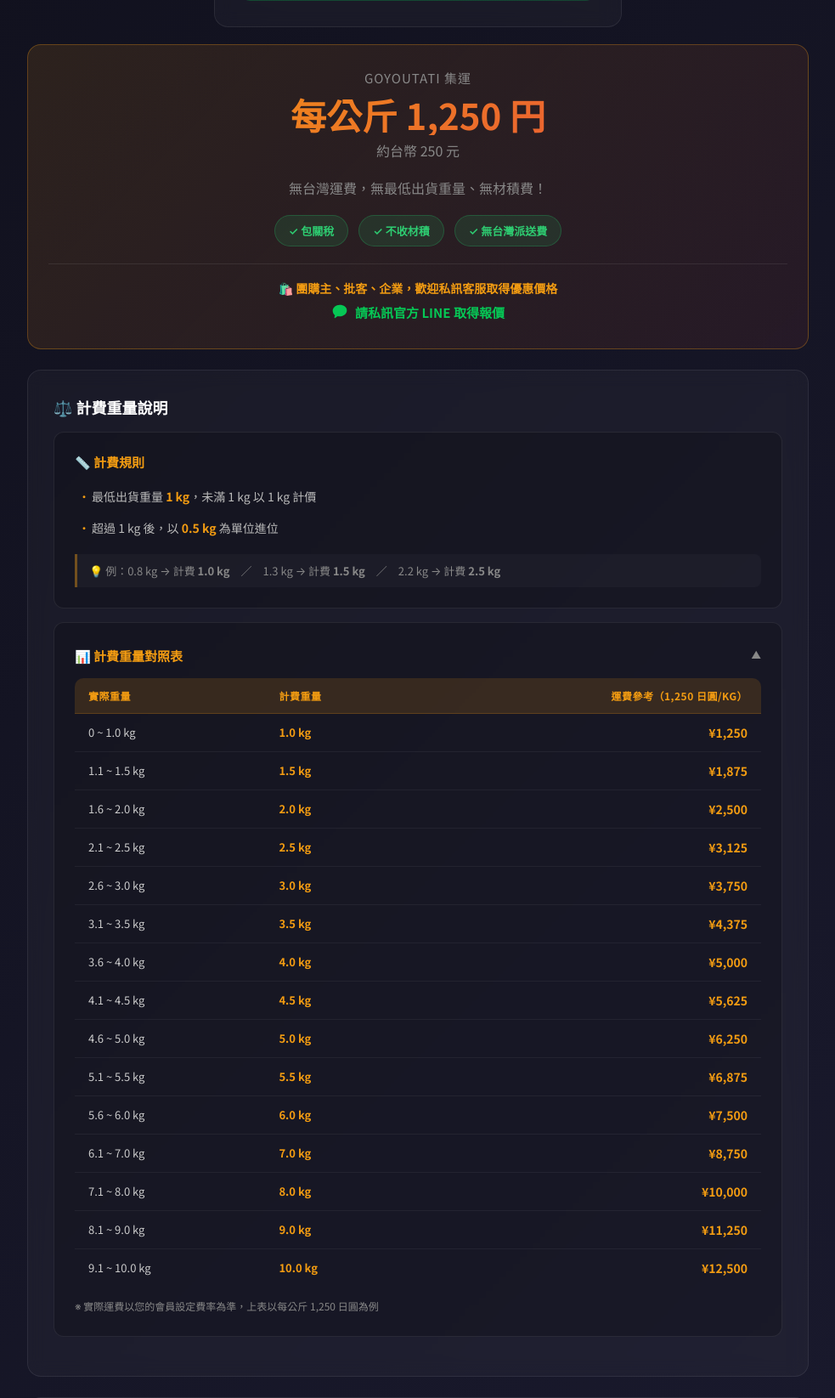
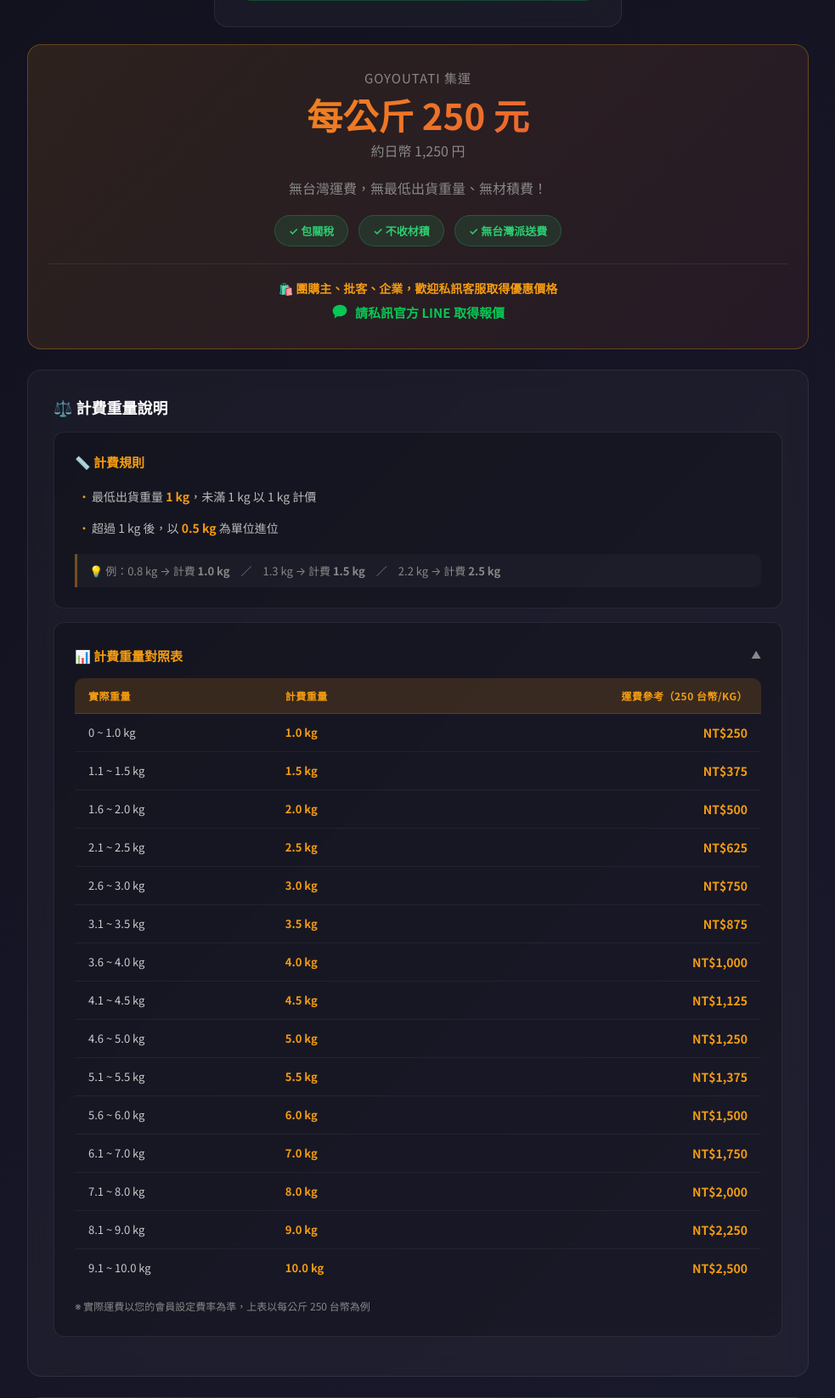
Before and after one commit to omishoninjp-sys/helpshipping, a Flask app: page / in a window 1280 px wide. Shown: the part 772-2417 px from the top of the page at 85% size, without its empty margins (148-1131 px from the left). Run offline with Flask 3, Linux system fonts and the light colour scheme.

Commit message:
Update index.html

```diff
--- a/templates/index.html
+++ b/templates/index.html
@@ -278,7 +278,7 @@
 
         <!-- ===== 登入區 ===== -->
         <div id="loginSection">
-            <!-- 登入卡片（維持窄版置中） -->
+            <!-- 登入卡片 -->
             <div style="max-width: 480px; margin: 0 auto;">
                 <div class="card">
                     <div class="card-title">🔐 會員登入</div>
@@ -305,16 +305,16 @@
                 </div>
             </div>
 
-            <!-- ===== 公開收費表（未登入也可看）===== -->
+            <!-- ===== 公開收費表 ===== -->
             <div style="margin-top: 16px;">
 
-                <!-- 集運主打 banner -->
+                <!-- 集運主打 banner（台幣為主，日幣為輔）-->
                 <div style="text-align: center; padding: 28px 24px; background: linear-gradient(135deg, rgba(243,156,18,0.12), rgba(231,76,60,0.08)); border: 1px solid rgba(243,156,18,0.3); border-radius: 16px; margin-bottom: 24px;">
                     <div style="font-size: 15px; color: #888; margin-bottom: 10px; letter-spacing: 1px;">GOYOUTATI 集運</div>
                     <div style="font-size: 42px; font-weight: 700; background: linear-gradient(135deg, #f39c12, #e74c3c); -webkit-background-clip: text; -webkit-text-fill-color: transparent; background-clip: text; line-height: 1.1; margin-bottom: 6px;">
-                        每公斤 1,250 円
+                        每公斤 250 元
                     </div>
-                    <div style="font-size: 16px; color: #888; margin-bottom: 20px;">約台幣 250 元</div>
+                    <div style="font-size: 16px; color: #888; margin-bottom: 20px;">約日幣 1,250 円</div>
                     <div style="font-size: 16px; color: #888; margin-bottom: 20px;">無台灣運費，無最低出貨重量、無材積費！</div>
                     <div style="display: flex; justify-content: center; gap: 12px; flex-wrap: wrap;">
                         <span style="display: inline-flex; align-items: center; gap: 6px; padding: 8px 16px; background: rgba(39,174,96,0.15); border: 1px solid rgba(39,174,96,0.3); border-radius: 20px; font-size: 13px; font-weight: 600; color: #2ecc71;">✓ 包關稅</span>
@@ -330,7 +330,7 @@
                     </div>
                 </div>
 
-                <!-- ★ 計費重量說明（公開區）★ -->
+                <!-- 計費重量說明（公開區）-->
                 <div class="card info-section">
                     <div class="info-section-title">⚖️ 計費重量說明</div>
                     <div class="info-card">
@@ -354,28 +354,28 @@
                                     <tr>
                                         <th>實際重量</th>
                                         <th>計費重量</th>
-                                        <th style="text-align:right">運費參考（1,250 日圓/kg）</th>
+                                        <th style="text-align:right">運費參考（250 台幣/kg）</th>
                                     </tr>
                                 </thead>
                                 <tbody>
-                                    <tr><td>0 ~ 1.0 kg</td><td style="color:#f39c12;font-weight:700;">1.0 kg</td><td class="price-cell" style="text-align:right">¥1,250</td></tr>
-                                    <tr><td>1.1 ~ 1.5 kg</td><td style="color:#f39c12;font-weight:700;">1.5 kg</td><td class="price-cell" style="text-align:right">¥1,875</td></tr>
-                                    <tr><td>1.6 ~ 2.0 kg</td><td style="color:#f39c12;font-weight:700;">2.0 kg</td><td class="price-cell" style="text-align:right">¥2,500</td></tr>
-                                    <tr><td>2.1 ~ 2.5 kg</td><td style="color:#f39c12;font-weight:700;">2.5 kg</td><td class="price-cell" style="text-align:right">¥3,125</td></tr>
-                                    <tr><td>2.6 ~ 3.0 kg</td><td style="color:#f39c12;font-weight:700;">3.0 kg</td><td class="price-cell" style="text-align:right">¥3,750</td></tr>
-                                    <tr><td>3.1 ~ 3.5 kg</td><td style="color:#f39c12;font-weight:700;">3.5 kg</td><td class="price-cell" style="text-align:right">¥4,375</td></tr>
-                                    <tr><td>3.6 ~ 4.0 kg</td><td style="color:#f39c12;font-weight:700;">4.0 kg</td><td class="price-cell" style="text-align:right">¥5,000</td></tr>
-                                    <tr><td>4.1 ~ 4.5 kg</td><td style="color:#f39c12;font-weight:700;">4.5 kg</td><td class="price-cell" style="text-align:right">¥5,625</td></tr>
-                                    <tr><td>4.6 ~ 5.0 kg</td><td style="color:#f39c12;font-weight:700;">5.0 kg</td><td class="price-cell" style="text-align:right">¥6,250</td></tr>
-                                    <tr><td>5.1 ~ 5.5 kg</td><td style="color:#f39c12;font-weight:700;">5.5 kg</td><td class="price-cell" style="text-align:right">¥6,875</td></tr>
-                                    <tr><td>5.6 ~ 6.0 kg</td><td style="color:#f39c12;font-weight:700;">6.0 kg</td><td class="price-cell" style="text-align:right">¥7,500</td></tr>
-                                    <tr><td>6.1 ~ 7.0 kg</td><td style="color:#f39c12;font-weight:700;">7.0 kg</td><td class="price-cell" style="text-align:right">¥8,750</td></tr>
-                                    <tr><td>7.1 ~ 8.0 kg</td><td style="color:#f39c12;font-weight:700;">8.0 kg</td><td class="price-cell" style="text-align:right">¥10,000</td></tr>
-                                    <tr><td>8.1 ~ 9.0 kg</td><td style="color:#f39c12;font-weight:700;">9.0 kg</td><td class="price-cell" style="text-align:right">¥11,250</td></tr>
-                                    <tr><td>9.1 ~ 10.0 kg</td><td style="color:#f39c12;font-weight:700;">10.0 kg</td><td class="price-cell" style="text-align:right">¥12,500</td></tr>
+                                    <tr><td>0 ~ 1.0 kg</td><td style="color:#f39c12;font-weight:700;">1.0 kg</td><td class="price-cell" style="text-align:right">NT$250</td></tr>
+                                    <tr><td>1.1 ~ 1.5 kg</td><td style="color:#f39c12;font-weight:700;">1.5 kg</td><td class="price-cell" style="text-align:right">NT$375</td></tr>
+                                    <tr><td>1.6 ~ 2.0 kg</td><td style="color:#f39c12;font-weight:700;">2.0 kg</td><td class="price-cell" style="text-align:right">NT$500</td></tr>
+                                    <tr><td>2.1 ~ 2.5 kg</td><td style="color:#f39c12;font-weight:700;">2.5 kg</td><td class="price-cell" style="text-align:right">NT$625</td></tr>
+                                    <tr><td>2.6 ~ 3.0 kg</td><td style="color:#f39c12;font-weight:700;">3.0 kg</td><td class="price-cell" style="text-align:right">NT$750</td></tr>
+                                    <tr><td>3.1 ~ 3.5 kg</td><td style="color:#f39c12;font-weight:700;">3.5 kg</td><td class="price-cell" style="text-align:right">NT$875</td></tr>
+                                    <tr><td>3.6 ~ 4.0 kg</td><td style="color:#f39c12;font-weight:700;">4.0 kg</td><td class="price-cell" style="text-align:right">NT$1,000</td></tr>
+                                    <tr><td>4.1 ~ 4.5 kg</td><td style="color:#f39c12;font-weight:700;">4.5 kg</td><td class="price-cell" style="text-align:right">NT$1,125</td></tr>
+                                    <tr><td>4.6 ~ 5.0 kg</td><td style="color:#f39c12;font-weight:700;">5.0 kg</td><td class="price-cell" style="text-align:right">NT$1,250</td></tr>
+                                    <tr><td>5.1 ~ 5.5 kg</td><td style="color:#f39c12;font-weight:700;">5.5 kg</td><td class="price-cell" style="text-align:right">NT$1,375</td></tr>
+                                    <tr><td>5.6 ~ 6.0 kg</td><td style="color:#f39c12;font-weight:700;">6.0 kg</td><td class="price-cell" style="text-align:right">NT$1,500</td></tr>
+                                    <tr><td>6.1 ~ 7.0 kg</td><td style="color:#f39c12;font-weight:700;">7.0 kg</td><td class="price-cell" style="text-align:right">NT$1,750</td></tr>
+                                    <tr><td>7.1 ~ 8.0 kg</td><td style="color:#f39c12;font-weight:700;">8.0 kg</td><td class="price-cell" style="text-align:right">NT$2,000</td></tr>
+                                    <tr><td>8.1 ~ 9.0 kg</td><td style="color:#f39c12;font-weight:700;">9.0 kg</td><td class="price-cell" style="text-align:right">NT$2,250</td></tr>
+                                    <tr><td>9.1 ~ 10.0 kg</td><td style="color:#f39c12;font-weight:700;">10.0 kg</td><td class="price-cell" style="text-align:right">NT$2,500</td></tr>
                                 </tbody>
                             </table>
-                            <p style="font-size:12px;color:#888;margin-top:10px;">※ 實際運費以您的會員設定費率為準，上表以每公斤 1,250 日圓為例</p>
+                            <p style="font-size:12px;color:#888;margin-top:10px;">※ 實際運費以您的會員設定費率為準，上表以每公斤 250 台幣為例</p>
                         </div>
                     </div>
                 </div>
@@ -383,31 +383,25 @@
                 <!-- 基本理貨費用 -->
                 <div class="card info-section">
                     <div class="info-section-title">💰 基本理貨費用</div>
-
                     <div class="info-card">
                         <h4>📦 訂單理貨費</h4>
                         <div class="price-highlight">首重 52 日圓/kg，續重 26 日圓/kg</div>
-
                     </div>
-
                     <div class="info-card">
                         <h4>🏢 場地費</h4>
                         <p>入庫日起 <strong style="color:#27ae60;">30 天內免倉儲</strong>，超過 30 天，每個 <strong style="color:#f39c12;">65 日圓/天</strong></p>
                     </div>
-
                     <div class="info-card">
                         <h4>🛠️ 服務內容</h4>
                         <ul>
-                            <li>包裹入庫：登記物流號，含重量、會員 ID、入庫時間（登錄系統確認）</li>
+                            <li>包裹入庫：登記物流號，含重量、會員 ID、入庫時間</li>
                             <li>整併出庫：根據貴司打包指令，盡可能縮小體積，必要時更換箱子</li>
                         </ul>
                     </div>
-
                     <div class="info-card">
                         <h4>💻 系統支持</h4>
                         <p>入庫包裹查看，出庫包裹全程跟蹤</p>
                     </div>
-
                     <div class="info-card">
                         <h4>🛡️ 理賠</h4>
                         <ul>
@@ -420,7 +414,6 @@
                 <!-- 加值服務 -->
                 <div class="card info-section">
                     <div class="info-section-title">⭐ 加值服務費用</div>
-
                     <div class="info-card">
                         <div class="collapse-toggle open" onclick="toggleCollapse(this)">
                             <h4 style="margin-bottom:0;">💳 收費服務</h4>
@@ -465,7 +458,6 @@
                             </table>
                         </div>
                     </div>
-
                     <div class="info-card">
                         <div class="collapse-toggle open" onclick="toggleCollapse(this)">
                             <h4 style="margin-bottom:0; color:#27ae60;">🆓 免費服務</h4>
@@ -487,8 +479,6 @@
                             </table>
                         </div>
                     </div>
-
-
                 </div>
 
             </div><!-- end public pricing -->
@@ -505,9 +495,16 @@
                     </div>
                 </div>
                 <div style="display: flex; align-items: center; gap: 16px;">
+                    <!-- 登入後運費顯示：台幣為主，日幣為輔 -->
                     <div id="shippingRateDisplay" style="display:none; text-align: center;">
                         <div style="font-size: 11px; color: #888; margin-bottom: 2px;">您的運費</div>
-                        <div style="font-size: 18px; font-weight: 700; color: #f39c12;"><span id="userShippingRate">-</span> <span style="font-size: 12px; font-weight: 400; color: #888;">日圓/kg</span></div>
+                        <div style="font-size: 20px; font-weight: 700; color: #f39c12; line-height: 1.2;">
+                            <span id="userShippingRateTwd">-</span>
+                            <span style="font-size: 12px; font-weight: 400; color: #888;"> 台幣/kg</span>
+                        </div>
+                        <div style="font-size: 12px; color: #666; margin-top: 2px;">
+                            ≈ <span id="userShippingRateJpy">-</span> 日圓
+                        </div>
                     </div>
                     <button class="btn btn-secondary" onclick="logout()">登出</button>
                 </div>
@@ -520,7 +517,7 @@
                 <button class="tab" onclick="switchTab('orders')">🚚 運單查詢</button>
             </div>
 
-            <!-- 集運介紹（登入後同樣可看） -->
+            <!-- 集運介紹（登入後） -->
             <div class="tab-content active" id="tab-info">
                 <div class="warehouse-box" style="background: linear-gradient(135deg, rgba(243,156,18,0.1), rgba(243,156,18,0.05)); border-color: rgba(243,156,18,0.2); margin-bottom: 24px;">
                     <h4 style="color: #f39c12;">📍 GOYOUTATI 集運地址</h4>
@@ -535,7 +532,6 @@
                     </p>
                 </div>
 
-                <!-- ★ 計費重量說明（登入後 tab-info）★ -->
                 <div class="card info-section">
                     <div class="info-section-title">⚖️ 計費重量說明</div>
                     <div class="info-card">
@@ -559,28 +555,28 @@
                                     <tr>
                                         <th>實際重量</th>
                                         <th>計費重量</th>
-                                        <th style="text-align:right">運費參考（1,250 日圓/kg）</th>
+                                        <th style="text-align:right">運費參考（250 台幣/kg）</th>
                                     </tr>
                                 </thead>
                                 <tbody>
-                                    <tr><td>0 ~ 1.0 kg</td><td style="color:#f39c12;font-weight:700;">1.0 kg</td><td class="price-cell" style="text-align:right">¥1,250</td></tr>
-                                    <tr><td>1.1 ~ 1.5 kg</td><td style="color:#f39c12;font-weight:700;">1.5 kg</td><td class="price-cell" style="text-align:right">¥1,875</td></tr>
-                                    <tr><td>1.6 ~ 2.0 kg</td><td style="color:#f39c12;font-weight:700;">2.0 kg</td><td class="price-cell" style="text-align:right">¥2,500</td></tr>
-                                    <tr><td>2.1 ~ 2.5 kg</td><td style="color:#f39c12;font-weight:700;">2.5 kg</td><td class="price-cell" style="text-align:right">¥3,125</td></tr>
-                                    <tr><td>2.6 ~ 3.0 kg</td><td style="color:#f39c12;font-weight:700;">3.0 kg</td><td class="price-cell" style="text-align:right">¥3,750</td></tr>
-                                    <tr><td>3.1 ~ 3.5 kg</td><td style="color:#f39c12;font-weight:700;">3.5 kg</td><td class="price-cell" style="text-align:right">¥4,375</td></tr>
-                                    <tr><td>3.6 ~ 4.0 kg</td><td style="color:#f39c12;font-weight:700;">4.0 kg</td><td class="price-cell" style="text-align:right">¥5,000</td></tr>
-                                    <tr><td>4.1 ~ 4.5 kg</td><td style="color:#f39c12;font-weight:700;">4.5 kg</td><td class="price-cell" style="text-align:right">¥5,625</td></tr>
-                                    <tr><td>4.6 ~ 5.0 kg</td><td style="color:#f39c12;font-weight:700;">5.0 kg</td><td class="price-cell" style="text-align:right">¥6,250</td></tr>
-                                    <tr><td>5.1 ~ 5.5 kg</td><td style="color:#f39c12;font-weight:700;">5.5 kg</td><td class="price-cell" style="text-align:right">¥6,875</td></tr>
-                                    <tr><td>5.6 ~ 6.0 kg</td><td style="color:#f39c12;font-weight:700;">6.0 kg</td><td class="price-cell" style="text-align:right">¥7,500</td></tr>
-                                    <tr><td>6.1 ~ 7.0 kg</td><td style="color:#f39c12;font-weight:700;">7.0 kg</td><td class="price-cell" style="text-align:right">¥8,750</td></tr>
-                                    <tr><td>7.1 ~ 8.0 kg</td><td style="color:#f39c12;font-weight:700;">8.0 kg</td><td class="price-cell" style="text-align:right">¥10,000</td></tr>
-                                    <tr><td>8.1 ~ 9.0 kg</td><td style="color:#f39c12;font-weight:700;">9.0 kg</td><td class="price-cell" style="text-align:right">¥11,250</td></tr>
-                                    <tr><td>9.1 ~ 10.0 kg</td><td style="color:#f39c12;font-weight:700;">10.0 kg</td><td class="price-cell" style="text-align:right">¥12,500</td></tr>
+                                    <tr><td>0 ~ 1.0 kg</td><td style="color:#f39c12;font-weight:700;">1.0 kg</td><td class="price-cell" style="text-align:right">NT$250</td></tr>
+                                    <tr><td>1.1 ~ 1.5 kg</td><td style="color:#f39c12;font-weight:700;">1.5 kg</td><td class="price-cell" style="text-align:right">NT$375</td></tr>
+                                    <tr><td>1.6 ~ 2.0 kg</td><td style="color:#f39c12;font-weight:700;">2.0 kg</td><td class="price-cell" style="text-align:right">NT$500</td></tr>
+                                    <tr><td>2.1 ~ 2.5 kg</td><td style="color:#f39c12;font-weight:700;">2.5 kg</td><td class="price-cell" style="text-align:right">NT$625</td></tr>
+                                    <tr><td>2.6 ~ 3.0 kg</td><td style="color:#f39c12;font-weight:700;">3.0 kg</td><td class="price-cell" style="text-align:right">NT$750</td></tr>
+                                    <tr><td>3.1 ~ 3.5 kg</td><td style="color:#f39c12;font-weight:700;">3.5 kg</td><td class="price-cell" style="text-align:right">NT$875</td></tr>
+                                    <tr><td>3.6 ~ 4.0 kg</td><td style="color:#f39c12;font-weight:700;">4.0 kg</td><td class="price-cell" style="text-align:right">NT$1,000</td></tr>
+                                    <tr><td>4.1 ~ 4.5 kg</td><td style="color:#f39c12;font-weight:700;">4.5 kg</td><td class="price-cell" style="text-align:right">NT$1,125</td></tr>
+                                    <tr><td>4.6 ~ 5.0 kg</td><td style="color:#f39c12;font-weight:700;">5.0 kg</td><td class="price-cell" style="text-align:right">NT$1,250</td></tr>
+                                    <tr><td>5.1 ~ 5.5 kg</td><td style="color:#f39c12;font-weight:700;">5.5 kg</td><td class="price-cell" style="text-align:right">NT$1,375</td></tr>
+                                    <tr><td>5.6 ~ 6.0 kg</td><td style="color:#f39c12;font-weight:700;">6.0 kg</td><td class="price-cell" style="text-align:right">NT$1,500</td></tr>
+                                    <tr><td>6.1 ~ 7.0 kg</td><td style="color:#f39c12;font-weight:700;">7.0 kg</td><td class="price-cell" style="text-align:right">NT$1,750</td></tr>
+                                    <tr><td>7.1 ~ 8.0 kg</td><td style="color:#f39c12;font-weight:700;">8.0 kg</td><td class="price-cell" style="text-align:right">NT$2,000</td></tr>
+                                    <tr><td>8.1 ~ 9.0 kg</td><td style="color:#f39c12;font-weight:700;">9.0 kg</td><td class="price-cell" style="text-align:right">NT$2,250</td></tr>
+                                    <tr><td>9.1 ~ 10.0 kg</td><td style="color:#f39c12;font-weight:700;">10.0 kg</td><td class="price-cell" style="text-align:right">NT$2,500</td></tr>
                                 </tbody>
                             </table>
-                            <p style="font-size:12px;color:#888;margin-top:10px;">※ 實際運費以您的會員設定費率為準，上表以每公斤 1,250 日圓為例</p>
+                            <p style="font-size:12px;color:#888;margin-top:10px;">※ 實際運費以您的會員設定費率為準，上表以每公斤 250 台幣為例</p>
                         </div>
                     </div>
                 </div>
@@ -589,10 +585,11 @@
                     <div class="info-section-title">💰 基本理貨費用</div>
                     <div class="info-card"><h4>📦 訂單理貨費</h4><div class="price-highlight">首重 52 日圓/kg，續重 26 日圓/kg</div></div>
                     <div class="info-card"><h4>🏢 場地費</h4><p>入庫日起 <strong style="color:#27ae60;">30 天內免倉儲</strong>，超過 30 天，每個 <strong style="color:#f39c12;">65 日圓/天</strong></p></div>
-                    <div class="info-card"><h4>🛠️ 服務內容</h4><ul><li>包裹入庫：登記物流號，含重量、會員 ID、入庫時間（登錄系統確認）</li><li>整併出庫：根據貴司打包指令，盡可能縮小體積，必要時更換箱子</li></ul></div>
+                    <div class="info-card"><h4>🛠️ 服務內容</h4><ul><li>包裹入庫：登記物流號，含重量、會員 ID、入庫時間</li><li>整併出庫：根據貴司打包指令，盡可能縮小體積，必要時更換箱子</li></ul></div>
                     <div class="info-card"><h4>💻 系統支持</h4><p>入庫包裹查看，出庫包裹全程跟蹤</p></div>
                     <div class="info-card"><h4>🛡️ 理賠</h4><ul><li>倉庫庫內丟失的包裹，賠付上限 <strong style="color:#e74c3c;">10 萬日圓</strong></li><li>台灣段丟件，最大 <strong style="color:#e74c3c;">3,000 台幣</strong></li></ul></div>
                 </div>
+
                 <div class="card info-section">
                     <div class="info-section-title">⭐ 加值服務費用</div>
                     <div class="info-card">
@@ -641,7 +638,6 @@
                             </table>
                         </div>
                     </div>
-
                 </div>
             </div>
 
@@ -723,10 +719,16 @@
                     document.getElementById('userName').textContent = currentCustomer.name || '會員';
                     document.getElementById('userIdDisplay').textContent = currentCustomer.g_code;
                     document.querySelectorAll('.member-code-placeholder').forEach(el => { el.textContent = currentCustomer.g_code; });
-                    if (currentCustomer.shipping_rate && currentCustomer.shipping_rate > 0) {
-                        document.getElementById('userShippingRate').textContent = currentCustomer.shipping_rate.toLocaleString();
+
+                    // 顯示運費：台幣為主，日幣為輔
+                    const rateTwd = currentCustomer.shipping_rate_twd;
+                    const rateJpy = currentCustomer.shipping_rate_jpy;
+                    if (rateTwd && rateTwd > 0) {
+                        document.getElementById('userShippingRateTwd').textContent = rateTwd.toLocaleString();
+                        document.getElementById('userShippingRateJpy').textContent = rateJpy.toLocaleString();
                         document.getElementById('shippingRateDisplay').style.display = 'block';
                     }
+
                     addPackage();
                     localStorage.setItem('gCode', currentCustomer.g_code);
                     showToast('登入成功！', 'success');
```
